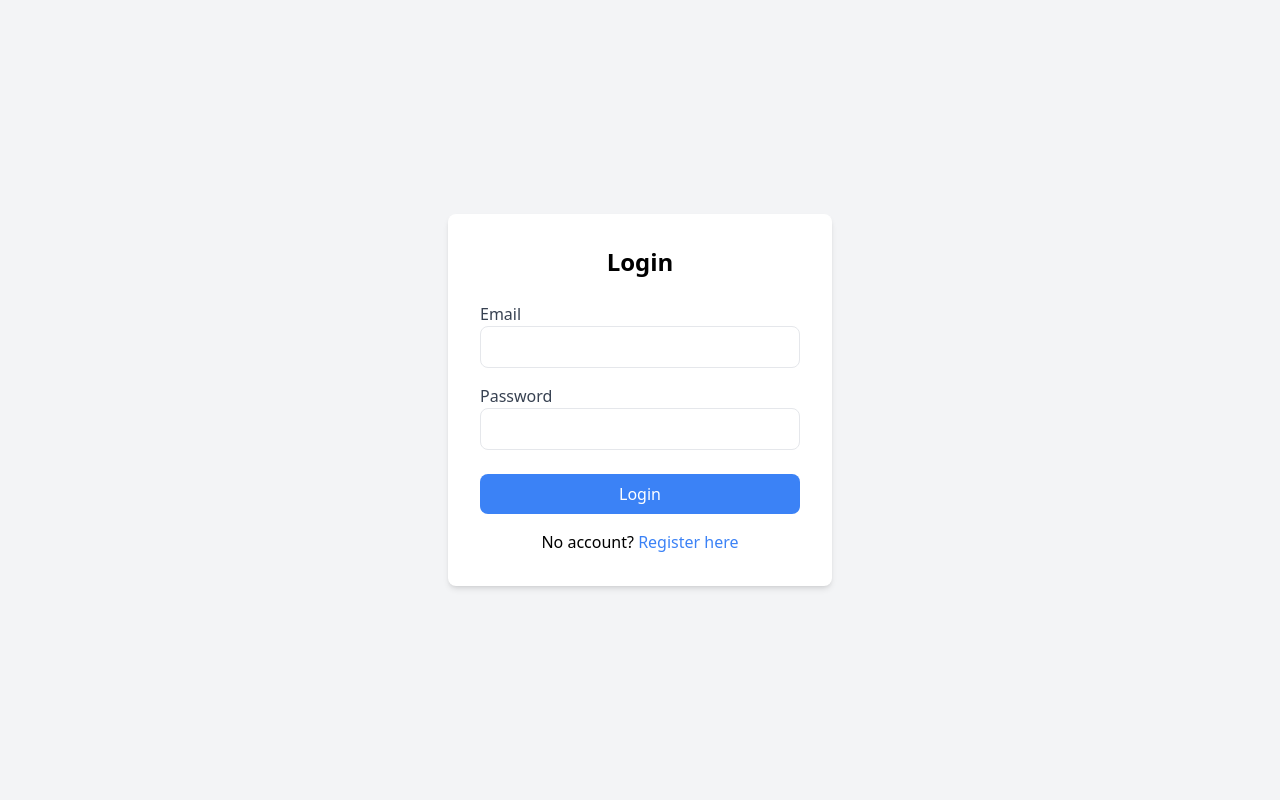
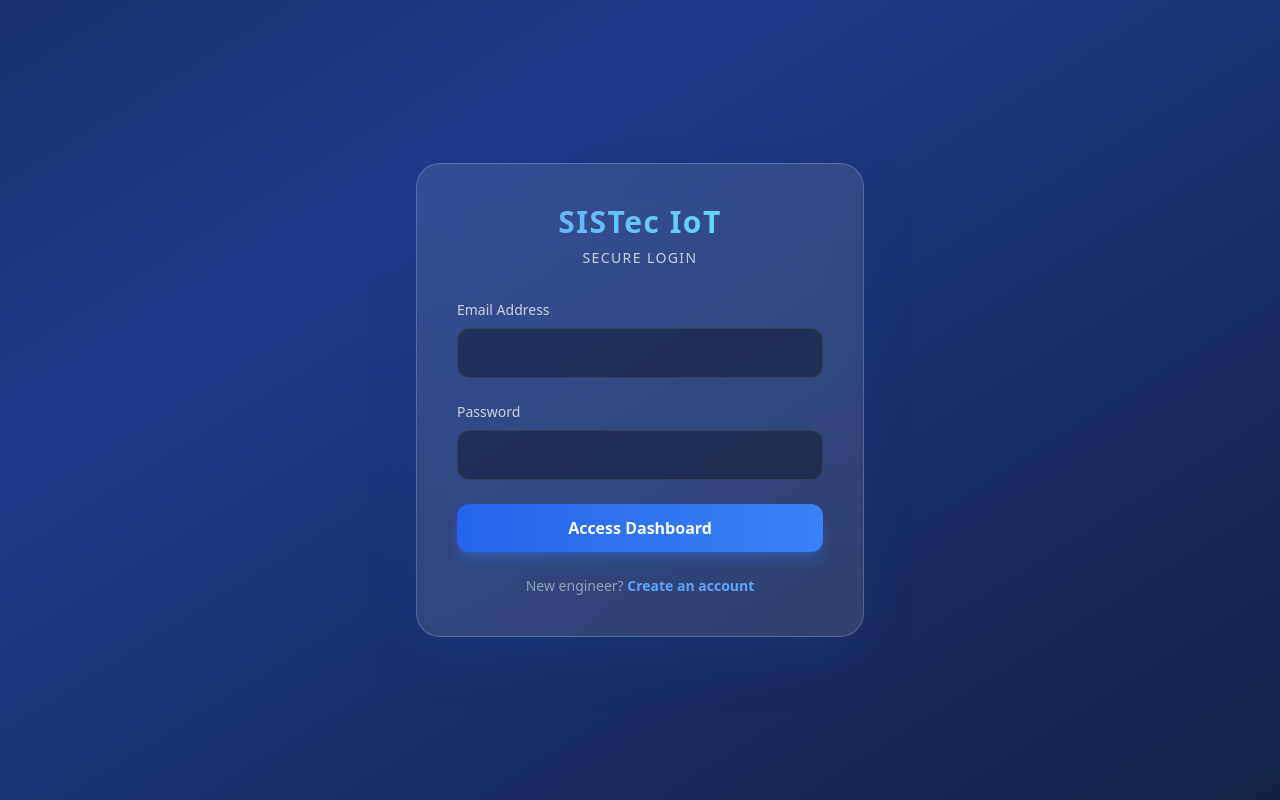
Before and after one commit to anandnejar/IoT-cloud, a website: page public/index.html in a window 1280 px wide. Drawn offline with nearby package versions, Linux system fonts and the light colour scheme.

Commit message:
Update index.html

```diff
--- a/public/index.html
+++ b/public/index.html
@@ -2,24 +2,54 @@
 <html lang="en">
 <head>
     <meta charset="UTF-8">
-    <title>Login - IoT Beast 2026</title>
+    <meta name="viewport" content="width=device-width, initial-scale=1.0">
+    <title>Login - SISTec IoT Cloud</title>
     <script src="https://cdn.tailwindcss.com"></script>
+    <style>
+        /* Custom animation for background */
+        @keyframes gradient {
+            0% { background-position: 0% 50%; }
+            50% { background-position: 100% 50%; }
+            100% { background-position: 0% 50%; }
+        }
+        .animate-bg {
+            background-size: 200% 200%;
+            animation: gradient 15s ease infinite;
+        }
+    </style>
 </head>
-<body class="bg-gray-100 flex items-center justify-center h-screen">
-    <div class="bg-white p-8 rounded-lg shadow-md w-96">
-        <h2 class="text-2xl font-bold text-center mb-6">Login</h2>
-        <form action="/api/login" method="POST">
-            <div class="mb-4">
-                <label class="block text-gray-700">Email</label>
-                <input type="email" name="email" required class="w-full px-3 py-2 border rounded-lg outline-none">
+<body class="bg-gradient-to-br from-slate-900 via-blue-900 to-slate-900 animate-bg flex items-center justify-center min-h-screen font-sans text-white">
+
+    <!-- Glassmorphism Card -->
+    <div class="bg-white/10 backdrop-blur-lg border border-white/20 p-10 rounded-3xl shadow-2xl shadow-blue-900/50 w-full max-w-md mx-4">
+
+        <div class="text-center mb-8">
+            <h1 class="text-3xl font-black tracking-wider text-transparent bg-clip-text bg-gradient-to-r from-blue-400 to-cyan-300">SISTec IoT</h1>
+            <p class="text-slate-300 mt-2 text-sm uppercase tracking-widest">Secure Login</p>
+        </div>
+
+        <form action="/api/login" method="POST" class="space-y-6">
+            <div>
+                <label class="block text-sm font-medium text-slate-300 mb-2">Email Address</label>
+                <input type="email" name="email" required
+                    class="w-full bg-slate-900/50 border border-slate-700 rounded-xl px-4 py-3 text-white placeholder-slate-500 focus:outline-none focus:ring-2 focus:ring-blue-500 focus:border-transparent transition-all">
             </div>
-            <div class="mb-6">
-                <label class="block text-gray-700">Password</label>
-                <input type="password" name="password" required class="w-full px-3 py-2 border rounded-lg outline-none">
+
+            <div>
+                <label class="block text-sm font-medium text-slate-300 mb-2">Password</label>
+                <input type="password" name="password" required
+                    class="w-full bg-slate-900/50 border border-slate-700 rounded-xl px-4 py-3 text-white placeholder-slate-500 focus:outline-none focus:ring-2 focus:ring-blue-500 focus:border-transparent transition-all">
             </div>
-            <button type="submit" class="w-full bg-blue-500 text-white py-2 rounded-lg hover:bg-blue-600">Login</button>
+
+            <button type="submit"
+                class="w-full bg-gradient-to-r from-blue-600 to-blue-500 hover:from-blue-500 hover:to-blue-400 text-white font-bold py-3 px-4 rounded-xl shadow-lg shadow-blue-500/30 transform transition hover:-translate-y-1">
+                Access Dashboard
+            </button>
         </form>
-        <p class="text-center mt-4">No account? <a href="register.html" class="text-blue-500">Register here</a></p>
+
+        <p class="text-center mt-6 text-slate-400 text-sm">
+            New engineer? <a href="register.html" class="text-blue-400 hover:text-blue-300 font-semibold transition-colors">Create an account</a>
+        </p>
     </div>
 </body>
 </html>
```
